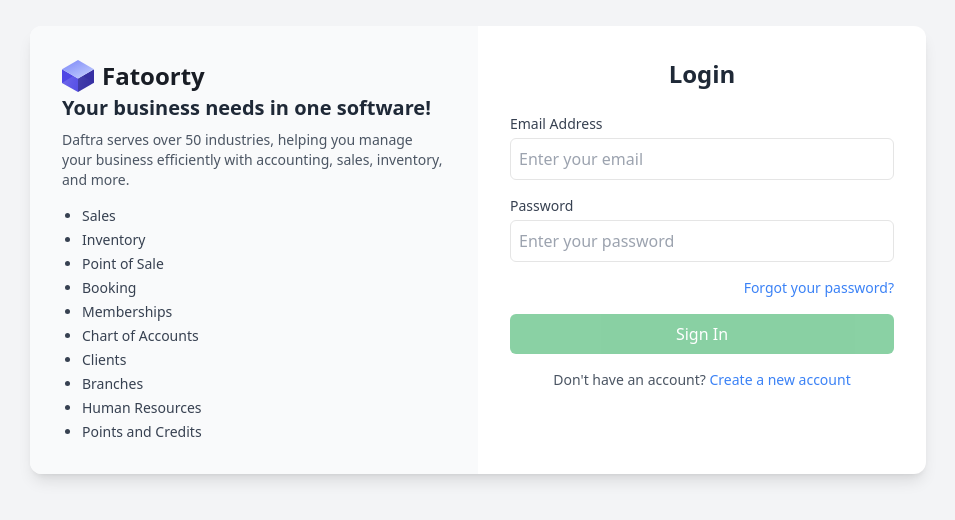
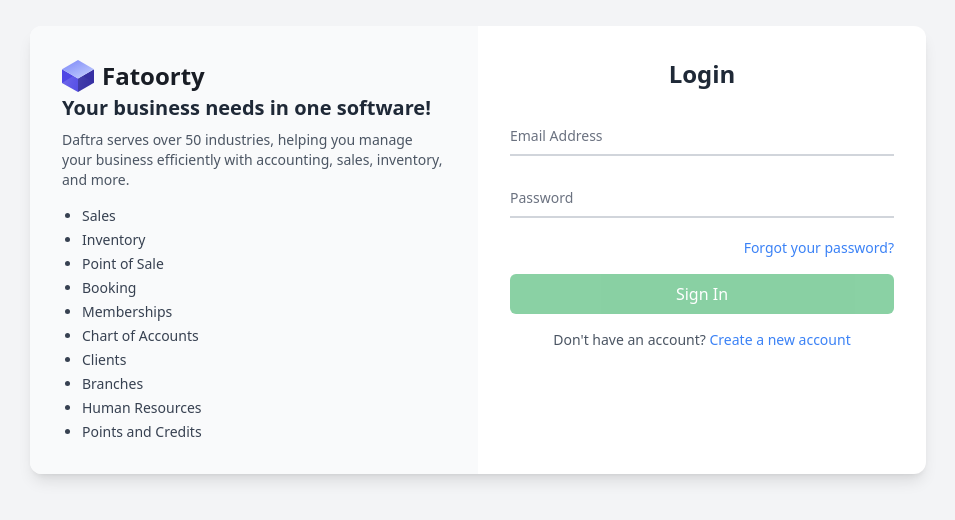
Before and after one commit to hodasalah/invoice, a React (Vite) app: page /login in a window 1280 px wide. Shown: the part 150-670 px from the top of the page, without its empty margins (162-1117 px from the left). Built offline with nearby package versions, Linux system fonts and the light colour scheme; what tailwindcss-rtl would draw is missing.

Commit message:
add steps

```diff
--- a/src/components/signup/StepAccount.tsx
+++ b/src/components/signup/StepAccount.tsx
@@ -2,25 +2,57 @@
 import { Label } from '@/components/ui/label';
 import { useFormContext } from 'react-hook-form';
 import { useTranslation } from 'react-i18next';
+import { useEffect } from 'react';
 
 const StepAccount = () => {
 	const { t } = useTranslation('auth');
 	const {
 		register,
+		trigger,
+		watch,
+		setError,
+		clearErrors,
 		formState: { errors },
 	} = useFormContext();
+
+	const password = watch('password');
+	const confirmPassword = watch('confirmPassword');
+
+	useEffect(() => {
+		if (typeof confirmPassword === 'undefined' || confirmPassword === '') {
+			if (errors.confirmPassword?.type === 'manual') {
+				clearErrors('confirmPassword');
+			}
+			return;
+		}
+
+		if (password !== confirmPassword) {
+			setError('confirmPassword', {
+				type: 'manual',
+				message: t('password_mismatch'),
+			});
+		} else {
+
+			if (errors.confirmPassword?.type === 'manual') {
+				clearErrors('confirmPassword');
+			}
+		}
+
+	}, [password, confirmPassword, t]);
 
 	return (
 		<div className='space-y-4'>
 			<h2 className='text-xl font-bold'>{t('signup_title')}</h2>
 
-			<div>
-				<Label>{t('email')}</Label>
+			<div className='relative z-0 w-full mb-5 group'>
 				<Input
-					{...register('email', { required: t('email_required') })}
+					id='signup_email'
+					placeholder=' '
+					{...register('email')}
 					type='email'
-					placeholder={t('email_placeholder')}
 				/>
+				<Label htmlFor='signup_email'>{t('email')}</Label>
+
 				{errors.email && (
 					<p className='text-red-500 text-sm'>
 						{typeof errors.email?.message === 'string'
@@ -30,16 +62,15 @@
 				)}
 			</div>
 
-			<div>
-				<Label>{t('password')}</Label>
+			<div className='relative z-0 w-full mb-5 group'>
 				<Input
-					{...register('password', {
-						required: t('password_required'),
-						minLength: { value: 6, message: t('password_min') },
-					})}
+					id='signup_password'
+					placeholder=' '
+					{...register('password')}
 					type='password'
-					placeholder={t('password_placeholder')}
+					onBlur={() => trigger(['password'])}
 				/>
+				<Label htmlFor='signup_password'>{t('password')}</Label>
 				{errors.password && (
 					<p className='text-red-500 text-sm'>
 						{typeof errors.password?.message === 'string'
@@ -49,20 +80,20 @@
 				)}
 			</div>
 
-			<div>
-				<Label>{t('confirm_password')}</Label>
+			<div className='relative z-0 w-full mb-5 group'>
 				<Input
-					{...register('confirmPassword', {
-						required: t('confirm_password_required'),
-					})}
+					id='signup_confirm_password'
+					{...register('confirmPassword')}
 					type='password'
-					placeholder={t('confirm_password_required')}
+					placeholder=' '
+					onBlur={() => trigger(['password', 'confirmPassword'])}
 				/>
-				{errors.confirmPassword && (
+				<Label htmlFor='signup_confirm_password'>
+					{t('confirm_password')}
+				</Label>
+				{errors.confirmPassword?.message && (
 					<p className='text-red-500 text-sm'>
-						{typeof errors.confirmPassword?.message === 'string'
-							? errors.confirmPassword?.message
-							: ''}
+						{errors.confirmPassword.message}
 					</p>
 				)}
 			</div>
--- a/src/components/ui/input.tsx
+++ b/src/components/ui/input.tsx
@@ -1,19 +1,20 @@
 import * as React from "react"
 
 import { cn } from "@/lib/utils"
-
+// i edit classes in this component
 const Input = React.forwardRef<HTMLInputElement, React.ComponentProps<"input">>(
   ({ className, type, ...props }, ref) => {
     return (
       <input
         type={type}
         className={cn(
-          "flex h-9 w-full rounded-md border border-input bg-transparent px-3 py-1 text-base shadow-sm transition-colors file:border-0 file:bg-transparent file:text-sm file:font-medium file:text-foreground placeholder:text-muted-foreground focus-visible:outline-none focus-visible:ring-1 focus-visible:ring-ring disabled:cursor-not-allowed disabled:opacity-50 md:text-sm",
+          "block py-2.5 px-0 w-full text-sm text-gray-900 bg-transparent border-0 border-b-2 border-gray-300 appearance-none dark:text-white dark:border-gray-600 dark:focus:border-blue-500 focus:outline-none focus:ring-0 focus:border-blue-600 peer",
           className
         )}
         ref={ref}
         {...props}
       />
+
     )
   }
 )
--- a/src/components/ui/label.tsx
+++ b/src/components/ui/label.tsx
@@ -7,6 +7,7 @@
 const labelVariants = cva(
   "text-sm font-medium leading-none peer-disabled:cursor-not-allowed peer-disabled:opacity-70"
 )
+// i edit classes in this component
 
 const Label = React.forwardRef<
 	React.ElementRef<typeof LabelPrimitive.Root>,
@@ -15,10 +16,14 @@
 >(({ className, ...props }, ref) => (
 	<LabelPrimitive.Root
 		ref={ref}
-    className={cn(labelVariants(), className)}
+		className={cn(
+			labelVariants() +
+				'peer-focus:font-medium absolute text-sm text-gray-500 dark:text-gray-400 duration-300 transform -translate-y-6 scale-75 top-3 -z-10 origin-[0] peer-focus:start-0 rtl:peer-focus:translate-x-1/4 rtl:peer-focus:left-auto peer-focus:text-blue-600 peer-focus:dark:text-blue-500 peer-placeholder-shown:scale-100 peer-placeholder-shown:translate-y-0 peer-focus:scale-75 peer-focus:-translate-y-6',
+			className,
+		)}
 		{...props}
 	/>
-))
+));
 Label.displayName = LabelPrimitive.Root.displayName
 
 export { Label }
--- a/src/i18n/locales/ar/auth.json
+++ b/src/i18n/locales/ar/auth.json
@@ -57,10 +57,12 @@
 	"password_placeholder": "أدخل كلمة المرور",
 	"password_min": "كلمة المرور يجب أن تكون على الأقل 6 أحرف",
 	"password_uppercase": "يجب أن تحتوي كلمة المرور على حرف كبير واحد على الأقل",
+	"confirm_password": "تأكيد كلمة المرور",
 	"confirm_password_required": "تأكيد كلمة المرور مطلوب",
 	"password_mismatch": "كلمة المرور غير متطابقة",
 	"password_required": "كلمة المرور مطلوبة",
 
+	"user_info_title": "معلومات المستخدم",
 	"first_name_min": "الاسم الأول يجب أن يكون على الأقل حرفين",
 	"last_name_min": "الاسم الأخير يجب أن يكون على الأقل حرفين",
 
--- a/src/i18n/locales/en/auth.json
+++ b/src/i18n/locales/en/auth.json
@@ -35,6 +35,7 @@
 	"email_required": "Email is required",
 	"email_invalid": "Invalid email address",
 	"password_required": "Password is required",
+	"confirm_password": "Confirm Password",
 	"password_min": "Password must be at least 6 characters",
 	"password_uppercase": "Password must contain at least one uppercase letter",
 	"confirm_password_required": "Confirm password is required",
--- a/src/pages/Login.tsx
+++ b/src/pages/Login.tsx
@@ -1,11 +1,13 @@
+import Logo from '@/components/shared/logo';
+import { Input } from '@/components/ui/input';
+import { Label } from '@/components/ui/label';
+import { login } from '@/firebaseConfigs/auth';
+import { loginSchema } from '@/validations/loginSchema';
+import { zodResolver } from '@hookform/resolvers/zod';
 import { useForm } from 'react-hook-form';
-import { zodResolver } from '@hookform/resolvers/zod';
-import { loginSchema } from '@/validations/loginSchema';
-import { login } from '@/firebaseConfigs/auth';
 import { useTranslation } from 'react-i18next';
+import { useNavigate } from 'react-router';
 import { toast } from 'sonner';
-import { useNavigate } from 'react-router';
-import Logo from '@/components/shared/logo';
 
 type LoginFormInputs = {
 	email: string;
@@ -18,20 +20,21 @@
 	const {
 		register,
 		handleSubmit,
-		formState: { errors ,isValid},
+		formState: { errors, isValid },
 	} = useForm<LoginFormInputs>({
 		resolver: zodResolver(loginSchema(t)),
 		mode: 'onTouched',
 	});
 	const onSubmit = async (data: LoginFormInputs) => {
 		try {
-			toast.loading(t('creating_account'));
 			await login(data.email, data.password);
 			toast.success(t('login_success'));
 			navigate('/dashboard');
 		} catch (error: unknown) {
 			const errorMessage =
-				typeof error === 'object' && error !== null && 'message' in error
+				typeof error === 'object' &&
+				error !== null &&
+				'message' in error
 					? (error as { message?: string }).message
 					: undefined;
 			toast.error(errorMessage || t('signup_error'));
@@ -43,7 +46,7 @@
 			<div className='flex flex-col md:flex-row bg-white dark:bg-gray-800 rounded-xl shadow-lg overflow-hidden max-w-4xl w-full'>
 				{/* Left side */}
 				<div className='hidden md:block md:w-1/2 p-8 bg-gray-50 dark:bg-gray-900'>
-					<Logo/>
+					<Logo />
 					<h2 className='text-xl font-bold mb-2 text-gray-800 dark:text-white'>
 						{t('tagline')}
 					</h2>
@@ -73,16 +76,18 @@
 						onSubmit={handleSubmit(onSubmit)}
 						className='space-y-4'
 					>
-						<div>
-							<label className='block text-sm font-medium text-gray-700 dark:text-gray-300'>
+						<div className=''>
+							<div className='relative z-0 w-full mb-5 group'>
+								<Input
+									type='email'
+									{...register('email')}
+									id='floating_email'
+									placeholder=' '
+									required
+								/>
+								<Label htmlFor='floating_email'>
 									{t('email')}
-							</label>
-							<input
-								{...register('email')}
-								type='email'
-								placeholder={t('email_placeholder')}
-								className='w-full mt-1 p-2 border rounded-md'
-							/>
+								</Label>
 								{errors.email && (
 									<p className='text-red-500 text-sm'>
 										{errors.email.message}
@@ -90,21 +95,23 @@
 								)}
 							</div>
 
-						<div>
-							<label className='block text-sm font-medium text-gray-700 dark:text-gray-300'>
-								{t('password')}
-							</label>
-							<input
+							<div className='relative z-0 w-full mb-5 group'>
+								<Input
+									id='floating_password'
 									{...register('password')}
 									type='password'
-								placeholder={t('password_placeholder')}
-								className='w-full mt-1 p-2 border rounded-md'
+									placeholder=' '
+									required
 								/>
+								<Label htmlFor='floating_password'>
+									{t('password')}
+								</Label>
 								{errors.password && (
 									<p className='text-red-500 text-sm'>
 										{errors.password.message}
 									</p>
 								)}
+							</div>
 						</div>
 
 						<div className='text-right text-sm text-blue-500 cursor-pointer'>
@@ -114,7 +121,9 @@
 						<button
 							type='submit'
 							disabled={!isValid}
-							className={`w-full ${!isValid ? 'opacity-50 cursor-not-allowed' : ''} bg-green-600 text-white py-2 rounded-md mt-4`}
+							className={`w-full ${
+								!isValid ? 'opacity-50 cursor-not-allowed' : ''
+							} bg-green-600 text-white py-2 rounded-md mt-4`}
 						>
 							{t('login_button')}
 						</button>
```
Also changed, not shown: src/pages/Signup.tsx (+18 -9 lines), src/validations/signupSchema.ts (+35 -11 lines). Lines whose indentation alone changed are shown as unchanged.
